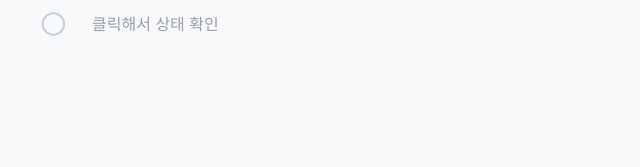
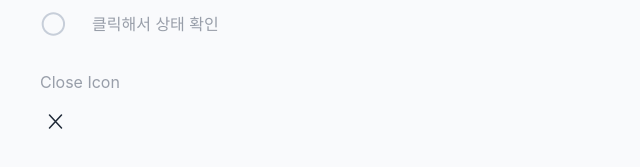
Before and after one commit to BUTIM-butim/BUTIM-FE, a React (Vite) app: page / in a window 1280 px wide. Shown: the part 2067-2234 px from the top of the page, without its empty margins (0-640 px from the left). Before the commit the page ends 2145 px from the top, so only its background shows below. Built offline with nearby package versions, Linux system fonts and the light colour scheme; a web font is replaced by a local one.

Commit message:
feat: Close 아이콘 컴포넌트 추가

```diff
--- /dev/null
+++ b/src/components/common/icons/CloseIcon.tsx
@@ -0,0 +1,24 @@
+type CloseIconProps = {
+  className?: string;
+};
+
+const CloseIcon = ({ className = "" }: CloseIconProps) => {
+  return (
+    <svg
+      className={`h-[31px] w-[31px] text-text-black transition-colors duration-200 hover:text-text-blue ${className}`}
+      viewBox="0 0 31 31"
+      fill="none"
+      xmlns="http://www.w3.org/2000/svg"
+      aria-hidden="true"
+    >
+      <path
+        d="M21.5 9L9.5 22M9.5 9L21.5 22"
+        stroke="currentColor"
+        strokeWidth="1.5"
+        strokeLinecap="round"
+      />
+    </svg>
+  );
+};
+
+export default CloseIcon;
--- a/src/pages/dev/ButtonTestPage.tsx
+++ b/src/pages/dev/ButtonTestPage.tsx
@@ -3,6 +3,7 @@ import Button from "../../components/common/button/Button";
 import UnderlineButton from "../../components/common/button/UnderlineButton";
 import OutlineButton from "../../components/common/button/OutlineButton";
 import CheckButton from "../../components/common/check/CheckButton";
+import CloseIcon from "../../components/common/icons/CloseIcon";
 
 const ButtonTestPage = () => {
   const [smallGrayChecked, setSmallGrayChecked] = useState(false);
@@ -174,6 +175,11 @@ const ButtonTestPage = () => {
             <span className="text-text-gray">클릭해서 상태 확인</span>
           </div>
         </div>
+
+        <div>
+          <p className="mb-3 text-text-gray">Close Icon</p>
+          <CloseIcon />
+        </div>
       </section>
     </main>
   );
```
